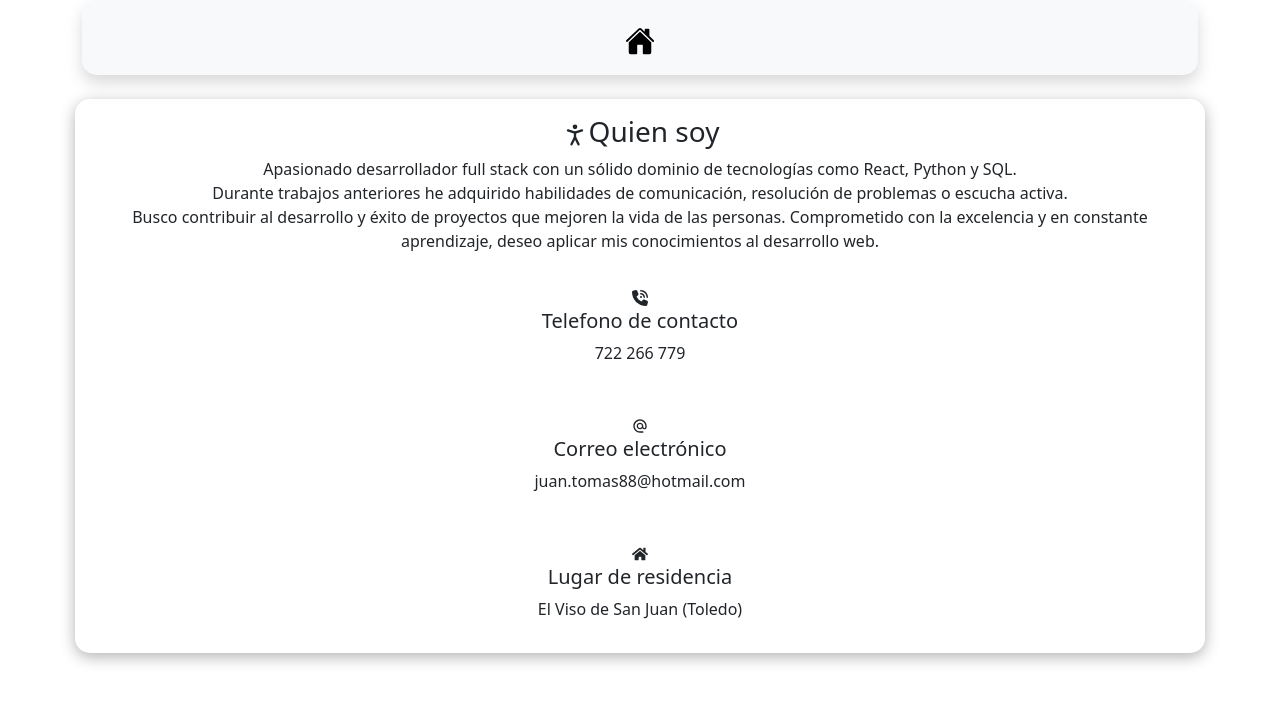
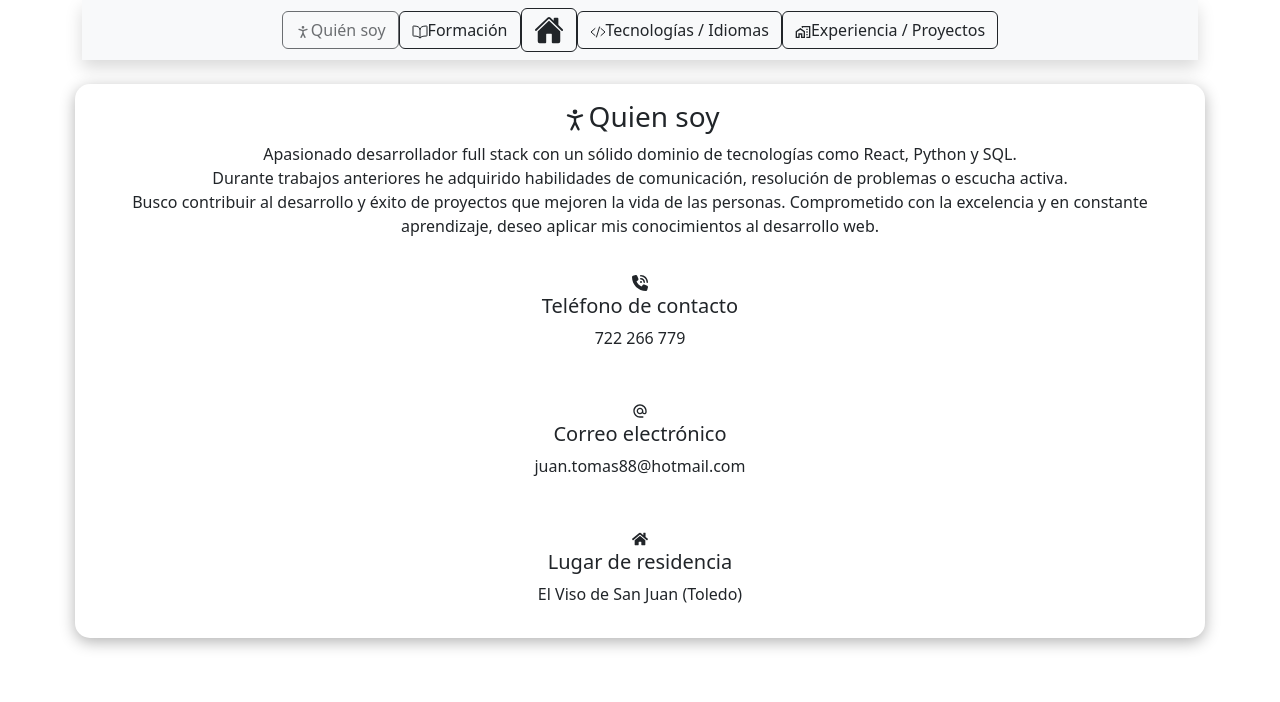
Before and after one commit to JTomas88/Portfolio, a React (Create React App) app: page /sobremi in a window 1280 px wide. Shown: the top 702 px of the page. Built offline with nearby package versions, Linux system fonts and the light colour scheme.

Commit message:
botones navbar

```diff
--- a/public/index.html
+++ b/public/index.html
@@ -11,7 +11,7 @@
     />
     <link rel="apple-touch-icon" href="%PUBLIC_URL%/logo.png" />
     <link rel="manifest" href="%PUBLIC_URL%/manifest.json" />
-    <title>Portfolio</title>
+    <title>Portfolio J. Tomás Poves</title>
     <link href="https://cdn.jsdelivr.net/npm/bootstrap@5.3.3/dist/css/bootstrap.min.css" rel="stylesheet" integrity="sha384-QWTKZyjpPEjISv5WaRU9OFeRpok6YctnYmDr5pNlyT2bRjXh0JMhjY6hW+ALEwIH" crossorigin="anonymous">
   </head>
   <body>
--- a/src/components/Experiencia/Experiencia.jsx
+++ b/src/components/Experiencia/Experiencia.jsx
@@ -56,7 +56,7 @@ export const Experiencia = () => {
                         <p>
                           Auditoría de llamadas atendidas por agentes
                           telefónicos para su evaluación siguiendo los
-                          estándares de calidad marcadas por la empresa.
+                          estándares de calidad marcados por la empresa.
                           <br></br>
                           Formaciones de reciclaje y nuevos productos (2
                           formaciones/mes)<br></br>
@@ -152,7 +152,7 @@ export const Experiencia = () => {
                           biografía con timeline, etc.).
                           <br></br>
                           Otro de los objetivos es crear una comunidad de
-                          usuarios registrado para compartir experiencias
+                          usuarios registrados para compartir experiencias
                           (conciertos, fotografías, sorteos, etc)
                         </p>
                       </li>
--- a/src/components/Info/Info.jsx
+++ b/src/components/Info/Info.jsx
@@ -34,7 +34,7 @@ export const Info = () => {
 
           <div className="mt-3 mb-3">
             <FaPhoneVolume />
-            <h5>Telefono de contacto</h5>
+            <h5>Teléfono de contacto</h5>
             <p>722 266 779</p>
           </div>
 
--- a/src/components/NavBar/NavBar.jsx
+++ b/src/components/NavBar/NavBar.jsx
@@ -1,27 +1,147 @@
 import React from "react";
 import { IoHome } from "react-icons/io5";
-import { Link } from "react-router-dom";
+import { Link, useLocation, useNavigate } from "react-router-dom";
 import styles from "./navbar.module.css";
+import { LuPersonStanding } from "react-icons/lu";
+import { IoBookOutline } from "react-icons/io5";
+import { IoCodeSlashOutline } from "react-icons/io5";
+import { MdOutlineMapsHomeWork } from "react-icons/md";
+
+
+
+
 
 export const NavBar = () => {
+  const navigate = useNavigate()
+  const location = useLocation();
+  const paginas = {
+    "/sobremi": {
+      titulo: "Sobre mí",
+      buttonText: "Sobre mí",
+      buttonLink: "/sobremi"
+    },
+    "/experiencia": {
+      titulo: "Experiencia / Proyectos",
+      buttonText: "Experiencia / Proyectos",
+      buttonLink: "/experiencia"
+    },
+    "/formacion": {
+      titulo: "Formación",
+      buttonText: "Formación",
+      buttonLink: "/formacion"
+    },
+    "/conocimientos": {
+      titulo: "Tecnologías e idiomas",
+      buttonText: "Tecnologías e idiomas",
+      buttonLink: "/conocimientos"
+    },
+
+  }
+
+  const enHome = location.pathname === "/Portfolio";
+  const pagActual = paginas[location.pathname]
+  console.log(pagActual)
+
+  if (enHome) return null;
+
   return (
-    <>
-      <div className={`container ${styles.box_navBar}`}>
+    <div className={"container"}>
+      <nav className={`navbar sticky-top bg-body-tertiary shadow ${styles.botones}`}>
+        {!enHome ? (
+          <div>
+
+            {pagActual?.buttonLink === '/sobremi' ? (
+              <button type="button" className="btn btn-outline-dark" disabled>
+                <LuPersonStanding />
+                Quién soy
+              </button>
+            ) : (
+              <button type="button" className="btn btn-outline-dark"  onClick={() => navigate('/sobremi')}>
+                <LuPersonStanding />
+                Quién soy
+              </button>
+            )}
+
+
+            {pagActual?.buttonLink === '/formacion' ? (
+              <button type="button" className="btn btn-outline-dark"  disabled >
+                <IoBookOutline />
+                Formación
+              </button>
+            ) : (
+              <button type="button" className="btn btn-outline-dark"  onClick={() => navigate('/formacion')} >
+                <IoBookOutline />
+                Formación
+              </button>
+            )}
+
+
+
+            <button type="button" className="btn btn-outline-dark" onClick={()=> navigate('/Portfolio')} >
+              <IoHome style={{ fontSize: "30px" }} />
+            </button>
+
+
+            {pagActual?.buttonLink === '/conocimientos' ? (
+              <button type="button" className="btn btn-outline-dark" disabled >
+                    <IoCodeSlashOutline />
+                Tecnologías / Idiomas
+              </button>
+            ) : (
+              <button type="button" className="btn btn-outline-dark" onClick={()=>navigate('/conocimientos')} >
+                    <IoCodeSlashOutline />
+                Tecnologías / Idiomas
+              </button>
+            )}
+
+
+
+            {pagActual?.buttonLink === '/experiencia' ? (
+              <button type="button" className="btn btn-outline-dark" disabled>
+                    <MdOutlineMapsHomeWork />
+                Experiencia / Proyectos
+              </button>
+            ) : (
+              <button type="button" className="btn btn-outline-dark"  onClick={()=>navigate('experiencia')}>
+                    <MdOutlineMapsHomeWork />
+                Experiencia / Proyectos
+              </button>
+            )}
+
+
+
+
+          </div>
+        ) : null}
+
+      </nav>
+    </div>
+
+  )
+};
+
+{/* <div className={`container ${homeVisible ? styles.box_navbar : ""}`}>
 <nav
-          className={`navbar sticky-top bg-body-tertiary shadow ${styles.box_navBar}`}
+  className={`navbar sticky-top bg-body-tertiary ${
+    homeVisible ? "shadow" : ""
+  } ${homeVisible ? styles.box_navbar : styles.noPadding}`}
 >
   <div className="container d-flex justify-content-center">
-            <button type="button" style={{ fontSize: "30px" }} className="btn">
+    {homeVisible && (
+      <button
+        type="button"
+        style={{ fontSize: "30px" }}
+        className="btn"
+      >
         <Link
           to="/Portfolio"
-                style={{ textDecoration: "none", color: "black" }}
+
         >
           <IoHome />
         </Link>
       </button>
+    )}
   </div>
 </nav>
 </div>
-    </>
-  );
-};
+); */}
--- a/src/components/NavBar/navbar.module.css
+++ b/src/components/NavBar/navbar.module.css
@@ -2,6 +2,15 @@
     border-radius: 15px;
 }
 
-.navbar {
-    border-radius: 15px;
+.noPadding {
+    padding: 0;
+    margin: 0;
+    box-shadow: none; /* Eliminar sombra */
+    border: none;
 }
+
+.botones{
+    display: flex;
+    justify-content: space-around;
+
+}
--- a/src/pages/Home.jsx
+++ b/src/pages/Home.jsx
@@ -76,7 +76,7 @@ export const Home = () => {
             className={`btn btn-dark ${styles.btn_inf_der}`}
             onClick={() => navigate("/conocimientos")}
           >
-            Tecnologías
+            Tecnologías / Idiomas
           </button>
           <img
             src={flecha}
--- a/src/pages/home.module.css
+++ b/src/pages/home.module.css
@@ -18,7 +18,7 @@ h1{
 .flecha_sup_izq {
     position: absolute;
     top: 30%;
-    left: 27%;
+    left: 23%;
     width: 250px;
     height: auto;
     transform: scaleX(-1)
@@ -26,7 +26,7 @@ h1{
 .flecha_sup_der{
     position: absolute;
     top: 30%;
-    left: 56.5%;
+    left: 58.5%;
     width: 250px;
     height: auto;
 }
@@ -65,7 +65,7 @@ h1{
 
 .btn_inf_izq{
     position: absolute;
-    top: 85%;
+    top: 88%;
     left: 17.5%;
     width: 250px;
     height: auto;
@@ -73,7 +73,7 @@ h1{
 
 .btn_inf_der{
     position: absolute;
-    top: 85%;
+    top: 88%;
     left: 67.5%;
     width: 250px;
     height: auto;
@@ -122,7 +122,7 @@ h1{
 @media (max-width: 768px) {
     .flecha_sup_izq{
         position: absolute;
-        top: 35%;
+        top: 38%;
         left: 23%;
         width: 50px;
         height: auto;
@@ -131,7 +131,7 @@ h1{
 
     .flecha_sup_der{
         position: absolute;
-        top: 35%;
+        top: 38%;
         left: 65.5%;
         width: 50px;
         height: auto;
@@ -168,14 +168,15 @@ h1{
         top: 28%;
         left: 7%;
         width: 100px;
-        height: auto;
+        height: 62px;
     }
     .btn_sup_der{
         position: absolute;
-        top: 20%;
-        left: 62.5%;
-        width: 100px;
-        height: auto;
+        top: 28%;
+        left: 59.5%;
+        width: 130px;
+        height: 62px;
+        text-align: left;
     }
 
     .btn_inf_izq{
@@ -183,7 +184,7 @@ h1{
         top: 80%;
         left: 3.5%;
         width: 100px;
-        height: auto;
+        height: 62px;
         text-align: center;
     }
 
@@ -192,7 +193,7 @@ h1{
         top: 80%;
         left: 70.5%;
         width: 100px;
-        height: auto;
+        height: 62px;
     }
 
 
```
Lines whose indentation alone changed are shown as unchanged.
